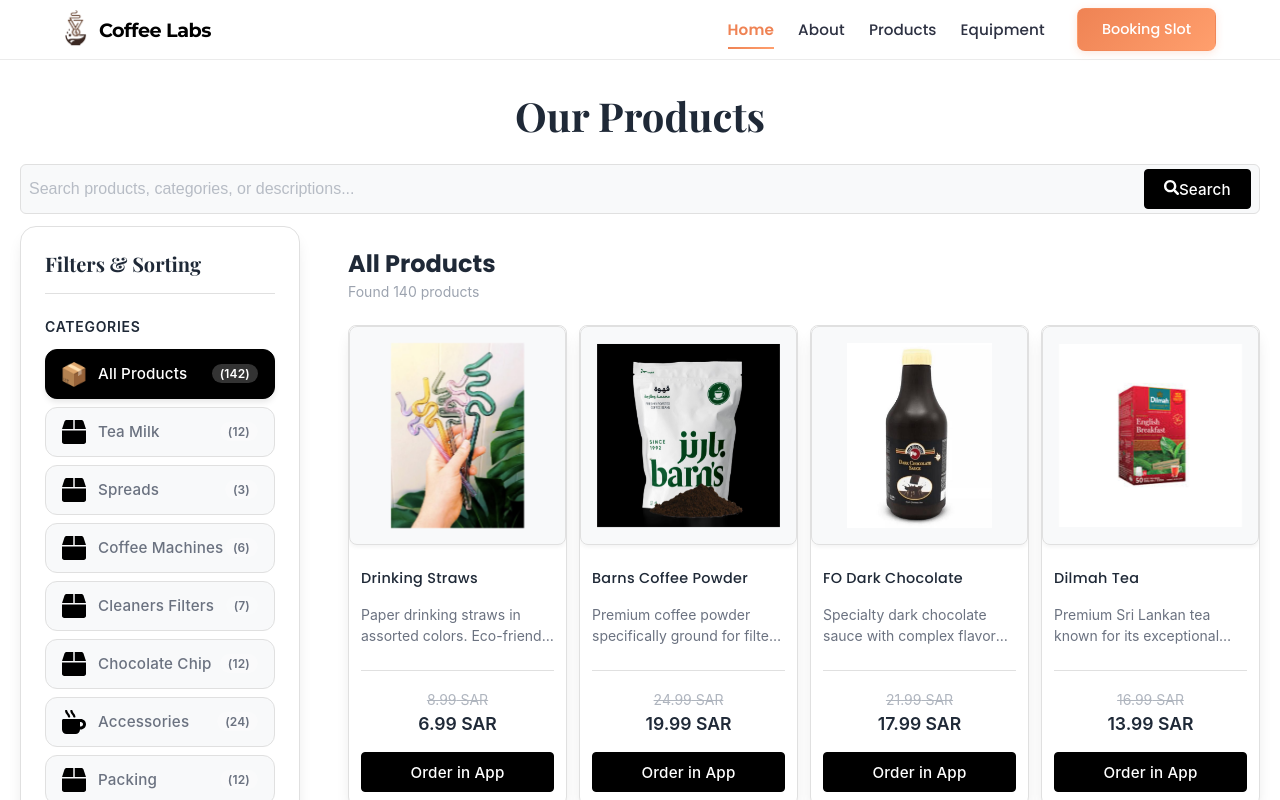
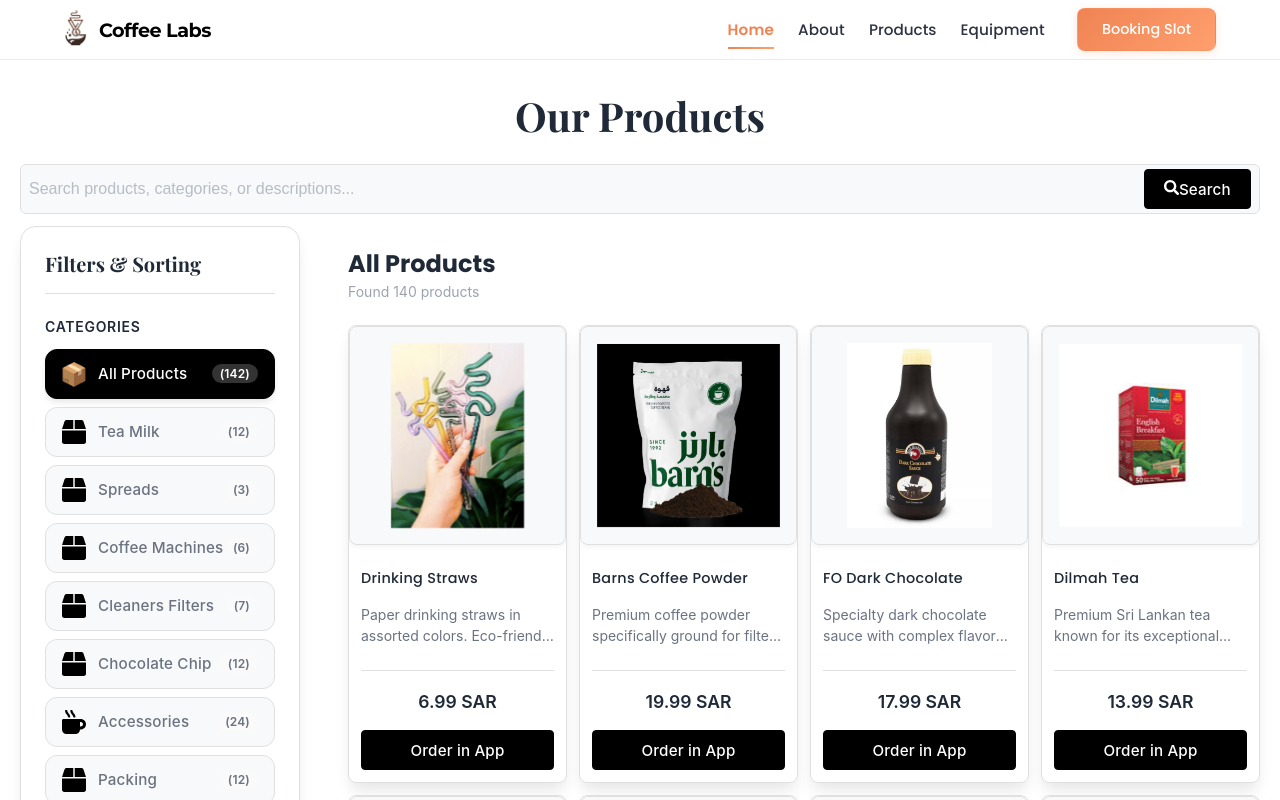
Before and after one commit to Diludhz/coffee_labs_websitess, a React (Create React App) app: page /products in a window 1280 px wide. Shown: the top 800 px of the page. Built offline with nearby package versions, Linux system fonts and the light colour scheme.

Commit message:
Your commit message here

```diff
--- a/src/components/Products.jsx
+++ b/src/components/Products.jsx
@@ -372,19 +372,21 @@
                                 {/* Price and Add to Cart Section */}
                                 <div className="product-footer">
                                   <div className="price-container">
-                                    {product.real_price > product.price ? (
+                                    {product.discount ? (
                                       <>
                                         <span className="original-price">
-                                          {product.real_price.toFixed(2)} SAR
+                                          {product.price.toFixed(2)} SAR
                                         </span>
                                         <span className="final-price">
-                                          {product.price.toFixed(2)} SAR
+                                          {finalPrice.toFixed(2)} SAR
                                         </span>
-
+                                        <span className="discount-badge">
+                                          {product.discount}% OFF
+                                        </span>
                                       </>
                                     ) : (
                                       <span className="final-price">
-                                        {product.price.toFixed(2)} SAR
+                                        {finalPrice.toFixed(2)} SAR
                                       </span>
                                     )}
                                   </div>
```
